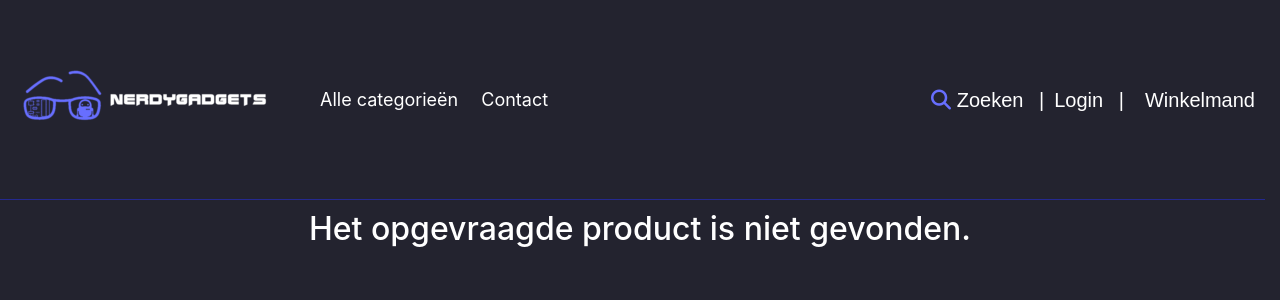
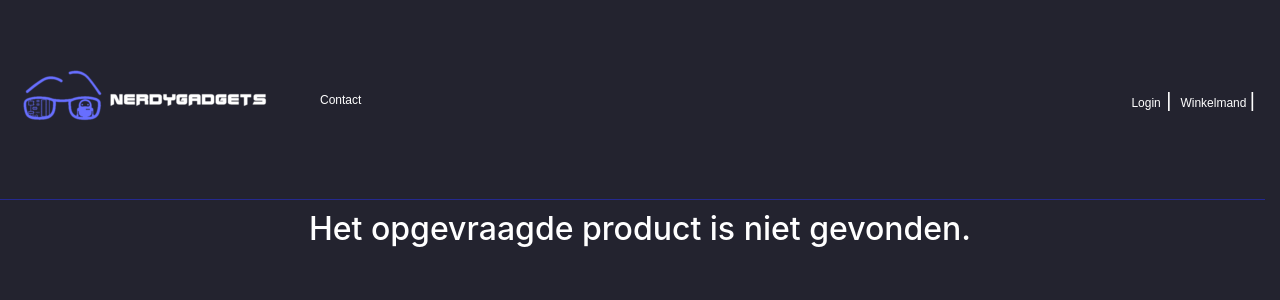
Before and after one commit to Hazent/NerdyGadgets, a PHP site: page /view.php in a window 1280 px wide. Shown: the top 300 px of the page. Run offline with PHP 8.4, Linux system fonts and the light colour scheme; data that the repository does not hold is empty; some libraries are stand-ins or nearby versions; some web fonts are replaced.

Commit message:
Laatste errors uitgehaald van merge

```diff
--- a/nerdygadgets/Public/CSS/Style.css
+++ b/nerdygadgets/Public/CSS/Style.css
@@ -263,6 +263,8 @@ ul#ul-class-price li {
 }
 .HrefDecoration {
     color: #ffffff;
+    font-family: Sun-Moon, fantasy;
+    font-size: 12px;
 }
 .HrefDecoration:hover, .HrefDecoration:active {
     text-decoration: none;
--- a/nerdygadgets/header.php
+++ b/nerdygadgets/header.php
@@ -19,7 +19,7 @@ require "connect.php";
     </style>
     <meta charset="ISO-8859-1">
     <title>NerdyGadgets</title>
-    <link rel="stylesheet" href="Public/CSS/Style.css?v=3" type="text/css">
+    <link rel="stylesheet" href="Public/CSS/Style.css?v=4" type="text/css">
     <link rel="stylesheet" href="Public/CSS/bootstrap.min.css" type="text/css">
     <link rel="stylesheet" href="Public/CSS/nha3fuq.css">
     <link rel="apple-touch-icon" sizes="57x57" href="Public/Favicon/apple-icon-57x57.png">
@@ -80,9 +80,7 @@ require "connect.php";
                     <?php
                 }
                 ?>
-                <li>
-                    <a href="categories.php" class="HrefDecoration">Alle categorieën</a>
-                </li>
+
                 <li>
                     <a href="contact.php" class="HrefDecoration">Contact</a>
                 </li>
@@ -99,18 +97,22 @@ require "connect.php";
             <li>
                 <?php if (!empty($_SESSION["personId"])) {
                     ?>
-                    <a href="profile.php" style="margin-right: 10px; color: white;"><i class="fas fa-user" style="color:#676EFF;"></i> <?php echo $_SESSION['personName'];?></a>
-                    &ensp;|&ensp;
+                    <a href="profile.php" class="HrefDecoration"><i class="fas fa-user" style="color:#676EFF;"></i> <?php echo $_SESSION['personName'];?></a>
+                    |&ensp;
                <?php }?>
 
-                <a href="browse.php" class="HrefDecoration"><i class="fas fa-search" style="color:#676EFF;"></i> Zoeken </a>
+
                 <?php if (empty($_SESSION["personId"])) {
-                    echo "&ensp;|&ensp;";
+
                     echo ("<a href=" ."login.php" . " " . "class=" . "HrefDecoration" . "><i type=" . "submit" . "></i>Login</a>");
+                    echo " | ";
+
                 }?>
-                &ensp;|&ensp;
-                <a href="winkelmand.php" class="HrefDecoration"><i type="submit" ></i> Winkelmand</a>
-
+                <a href="winkelmand.php" class="HrefDecoration"><i type="submit" ></i> Winkelmand </a>
+                 |
+                <?php if(!empty($_SESSION["personId"])){ ?>
+                    <a href="Wenslijst.php" style="margin-right: 10px; color: white;"><i id="heart" class="far fa-heart"> </i></a>
+                <?php }?>
             </li>
         </ul>
     </div>
--- a/nerdygadgets/index.php
+++ b/nerdygadgets/index.php
@@ -24,7 +24,7 @@ include __DIR__ . "/header.php";
         <div class="HomePageStockItemPicture"></div>
     </div>
 </div>
-<div id="myModal" class="modal fade">
+<div id="myModal" class="modal fade" style="margin-top: 20%;">
     <div class="modal-dialog">
         <div class="modal-content">
             <div class="modal-header">
--- a/nerdygadgets/view.php
+++ b/nerdygadgets/view.php
@@ -49,8 +49,8 @@ $R = mysqli_fetch_all($R, MYSQLI_ASSOC);
 if ($R) {
     $Images = $R;
 }
-if(isset($_POST["wenslijst"])){
-    if(isset($_SESSION["wenslijst"])){
+if(isset($_POST["wenslijst"]) || isset($_GET['action'])){
+    if(isset($_SESSION["wenslijst"]) || $_GET['action'] == 'wish'){
         $item_array_id2 = array_column($_SESSION["wenslijst"], "item_id");
         if(!in_array($Result["StockItemID"], $item_array_id2)){
             $count2 = count($_SESSION["wenslijst"]);
@@ -58,8 +58,7 @@ if(isset($_POST["wenslijst"])){
                 'item_id' => $Result['StockItemID'],
                 //'item_picture' => $Images[0],
                 'item_name' => $Result['StockItemName'],
-                'item_price' => $_POST['hiddenPrice'],
-                'item_count' => $_POST['count']
+                'item_price' => $Result['SellPrice']
             );
             $_SESSION["wenslijst"][$count2] = $item_array2;
             echo '<script>alert("Product Toegevoegd")</script>';
@@ -72,8 +71,7 @@ if(isset($_POST["wenslijst"])){
             'item_id' => $Result["StockItemID"],
             //'item_picture' => $Images[0],
             'item_name' => $Result['StockItemName'],
-            'item_price' => $_POST['hiddenPrice'],
-            'item_count' => $_POST['count']
+            'item_price' => $Result['SellPrice']
         );
         $_SESSION['wenslijst'][0] = $item_array2;
         echo '<script>alert("Product Toegevoegd")</script>';
@@ -216,10 +214,9 @@ if(isset($_POST["toevoegen"])){
                             <input type="hidden" name="hiddenName" value="<?php print $Result['StockItemName'];?>">
                             <input type="hidden" name="hiddenPrice" value="<?php print $Result['SellPrice'];?>">
                             <input class="ToevoegenKnop" type="submit" name="toevoegen" value="Toevoegen aan Winkelmand">
-                            <input class="ToevoegenKnop" type="submit" name="wenslijst" value="Toevoegen aan Wenslijst">
                         </form>
                         <div class="h_container">
-                            <i id="heart" class="far fa-heart">  </i>
+                            <a href="view.php?id=<?php echo $Result['StockItemID']?>&action=wish"><i id="heart" class="far fa-heart">  </i></a>
                         </div>
                         <br>
                         <br>
@@ -236,7 +233,7 @@ if(isset($_POST["toevoegen"])){
                                 }, 250);
                             })();
                         </script>
-                        <blink> <strong> <?php $rand = rand(10, 30); print $rand?>  mensen kijken naar dit product! </strong></blink>
+                        <strong> <?php $rand = rand(10, 30); print $rand?>  mensen kijken naar dit product! </strong>
                      </div>
 
                     </div>
```
Also changed, not shown: nerdygadgets/browse.php (+7 -6 lines), nerdygadgets/profile.php (+4 -4 lines), nerdygadgets/Public/fonts/sun-moon.ttf (added).
